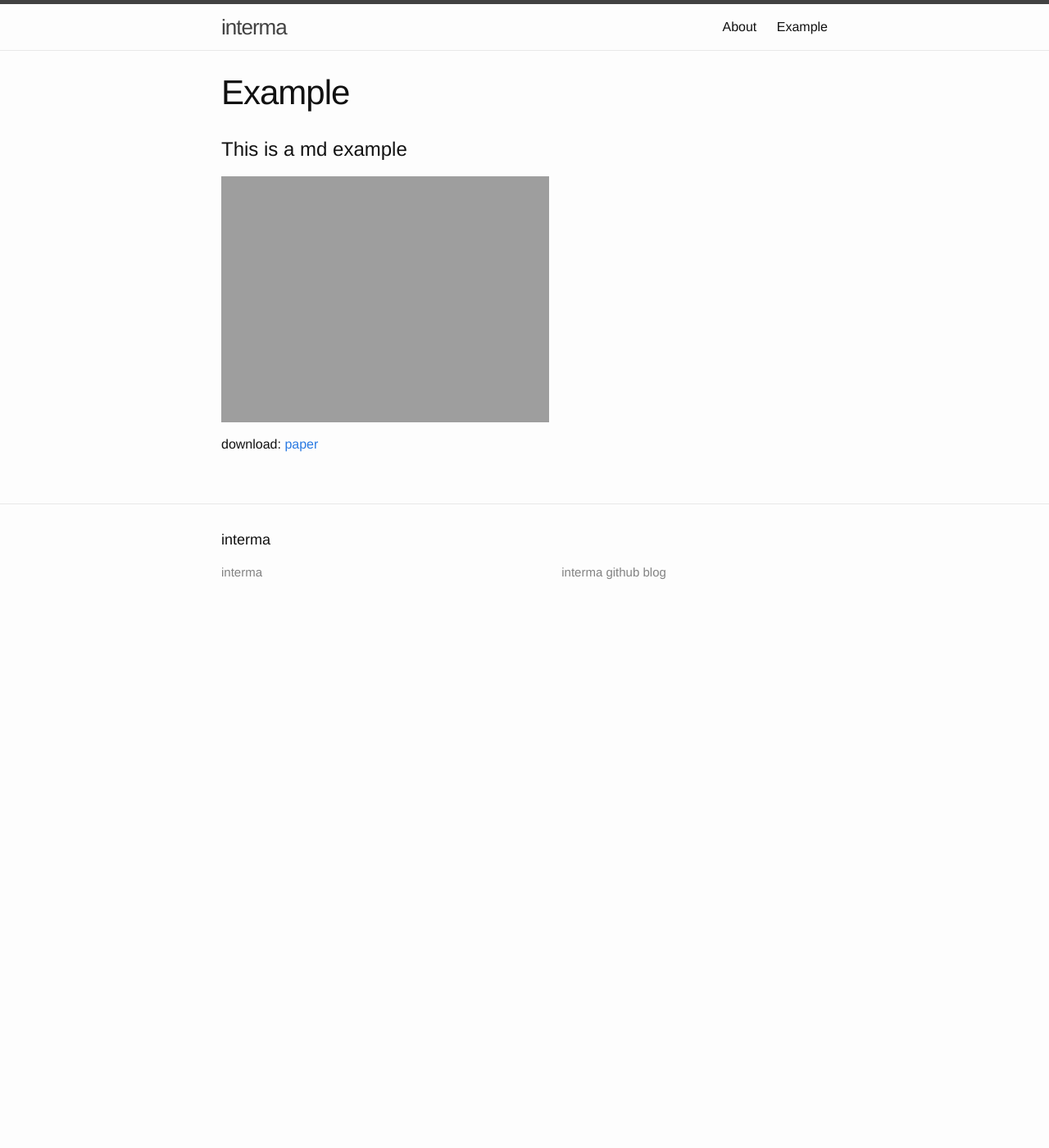
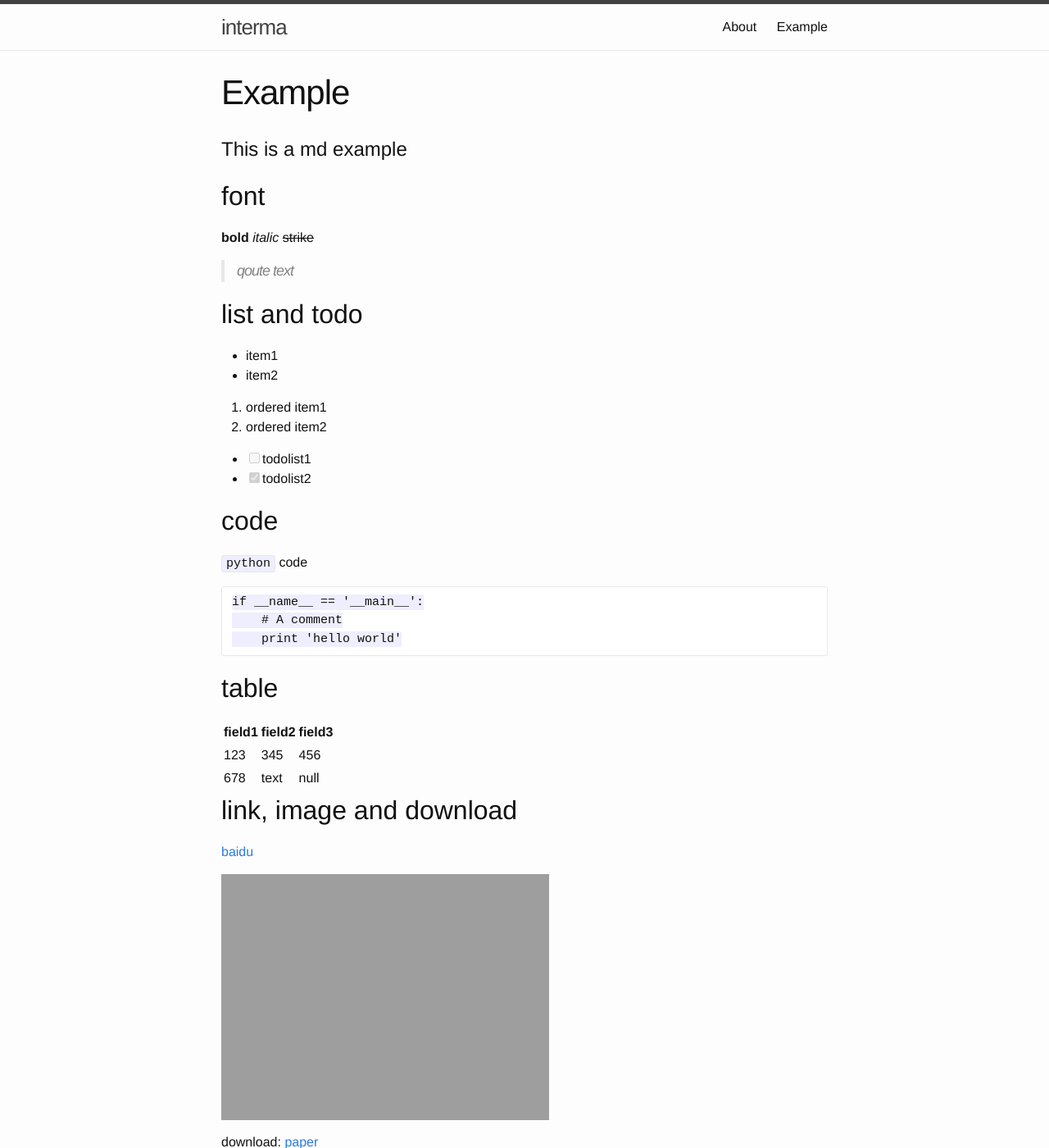
Before and after one commit to interma/interma.github.io, a Jekyll site: the page built from example.md, in a window 1280 px wide and 1400 px high. Shown: the whole window at 82% size. Built offline with Jekyll 4.4.1, drawn with Linux system fonts in a browser that asks for light colours.

Commit message:
more md example

````diff
--- a/example.md
+++ b/example.md
@@ -6,6 +6,45 @@ permalink: /example/
 
 # This is a md example
 
+## font
+
+**bold**
+*italic*
+~~strike~~
+> qoute text
+
+## list and todo
+
+* item1
+* item2
+
+1. ordered item1
+2. ordered item2
+
+- [ ] todolist1
+- [X] todolist2
+
+## code
+
+`python` code
+
+```
+if __name__ == '__main__':
+    # A comment
+    print 'hello world'
+```
+
+## table
+
+| field1 | field2 | field3 |
+| ------ | ------  | ------ |
+| 123 | 345 | 456 |
+| 678 | text | null |
+
+## link, image and download
+
+[baidu](http://www.baidu.com)
+
 ![image]({{ site.url }}/assets/images/hawq.png)
 
 download: [paper]({{ site.url }}/download/fntdb07-architecture.pdf)
````
